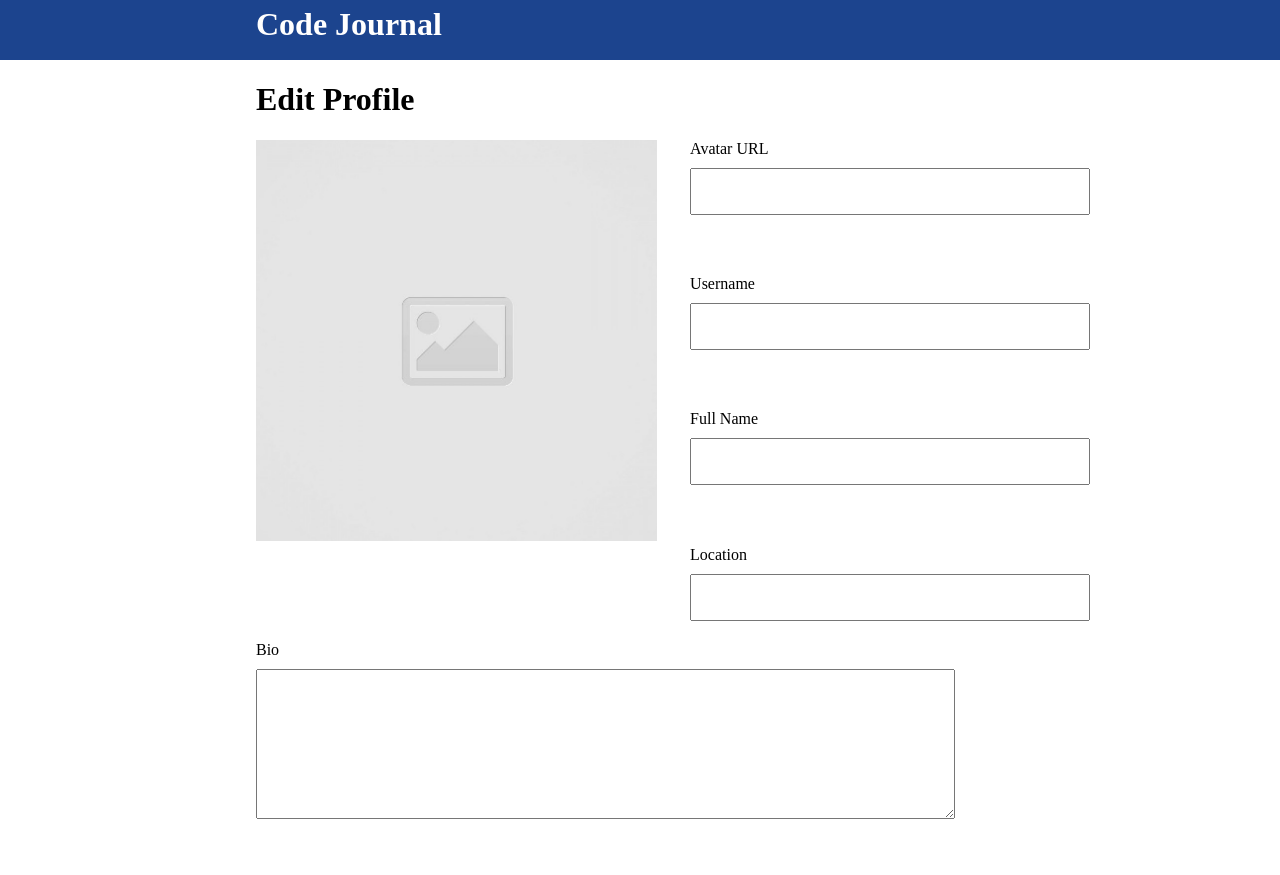
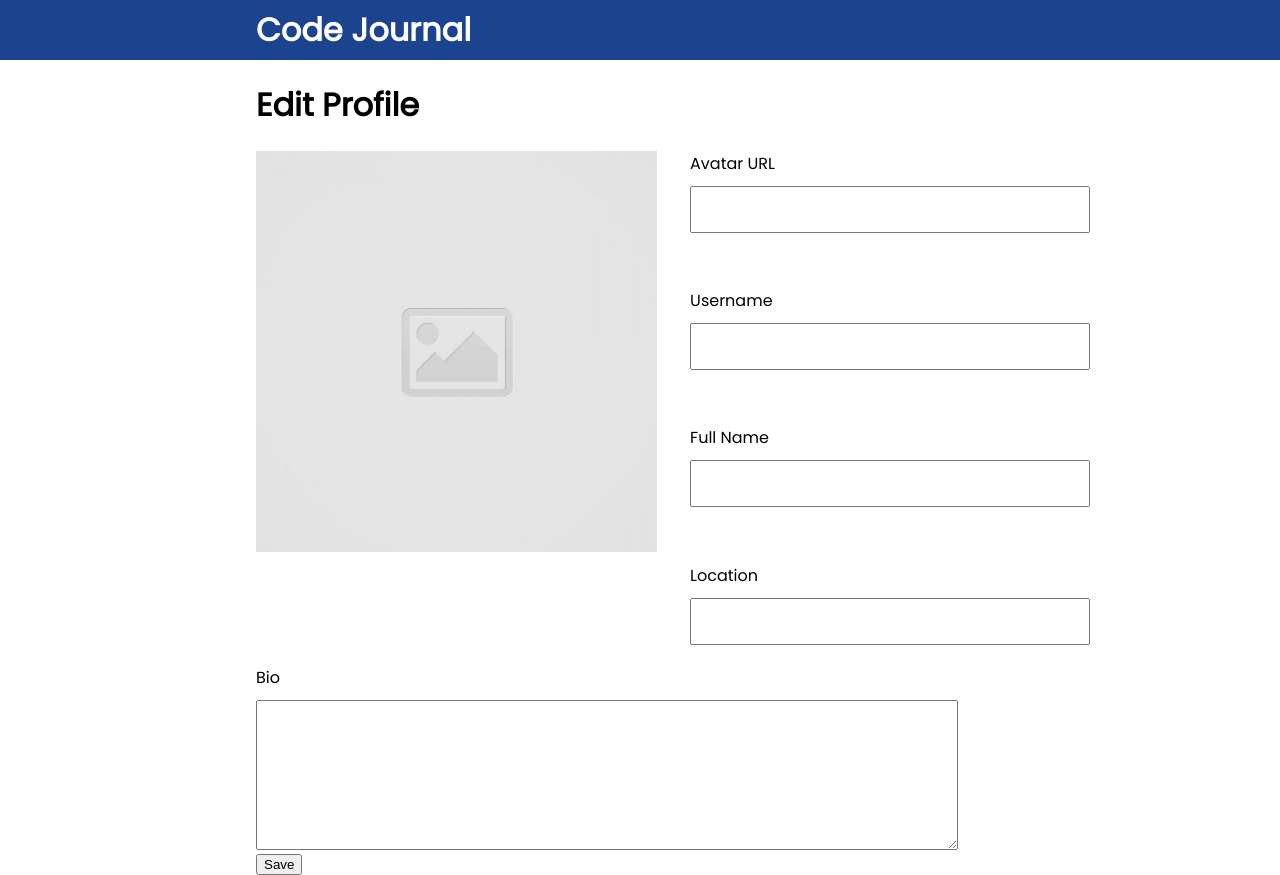
Before and after one commit to shawnkost/code-journal, a website: page index.html in a window 1280 px wide. Before the commit the page ends 823 px from the top, so only its background shows below. Drawn offline with Linux system fonts and the light colour scheme.

Commit message:
Added fonts to text and added button for the form. #1

```diff
--- a/css/styles.css
+++ b/css/styles.css
@@ -4,6 +4,7 @@ header > h1 {
   height: 60px;
   background-color: #1c448e;
   color: white;
+  font-family: "Poppins", sans-serif;
 }
 
 form {
@@ -12,6 +13,7 @@ form {
 
 .edit-h1 {
   padding-left: 20%;
+  font-family: "Poppins", sans-serif;
 }
 
 .form-col1 {
@@ -35,15 +37,17 @@ input,
 label {
   display: block;
   margin-bottom: 2%;
+  font-family: "Poppins", sans-serif;
 }
 
 input {
   height: 47px;
   width: 400px;
+  font-family: "PT Serif", serif;
 }
 
 input:not(#location) {
-  margin-bottom: 12%;
+  margin-bottom: 11%;
 }
 
 .bio {
@@ -51,6 +55,6 @@ input:not(#location) {
 }
 
 textarea {
-  width: 68.3%;
+  width: 68.6%;
   height: 150px;
 }
--- a/index.html
+++ b/index.html
@@ -24,7 +24,7 @@
   <main>
     <div data-view="edit-profile">
       <h1 class="edit-h1">Edit Profile</h1>
-      <form action="index.html" method="GET">
+      <form action="index.html" method="GET" id="form1">
         <div class="form-col1">
           <img src="images/placeholder-image-square.jpg" alt="placeholder">
         </div>
@@ -50,6 +50,9 @@
          <label for="bio" class="bio">Bio</label>
          <textarea id="bio" name="bio"></textarea>
        </div>
+       <div class="button">
+       <button type="submit" form="form1" value="submit">Save</button>
+      </div>
      </form>
     </div>
   </main>
```
